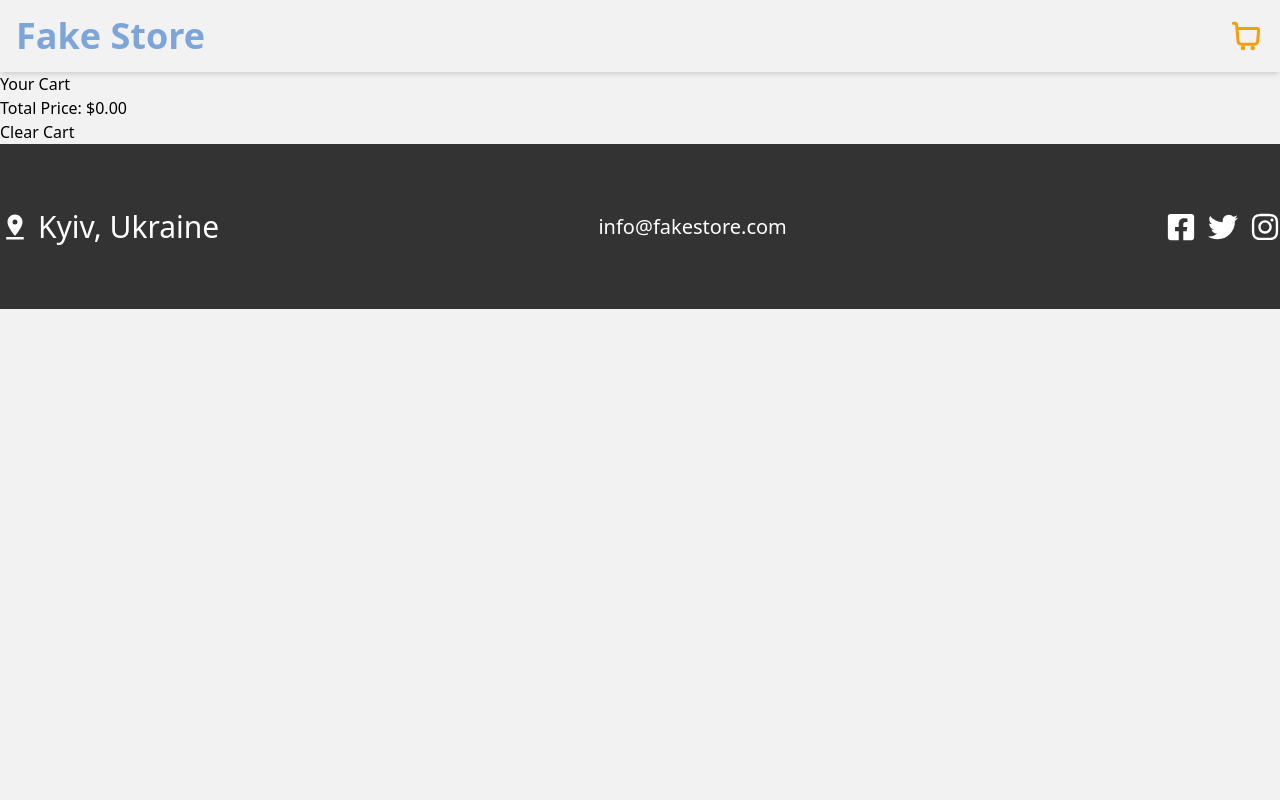
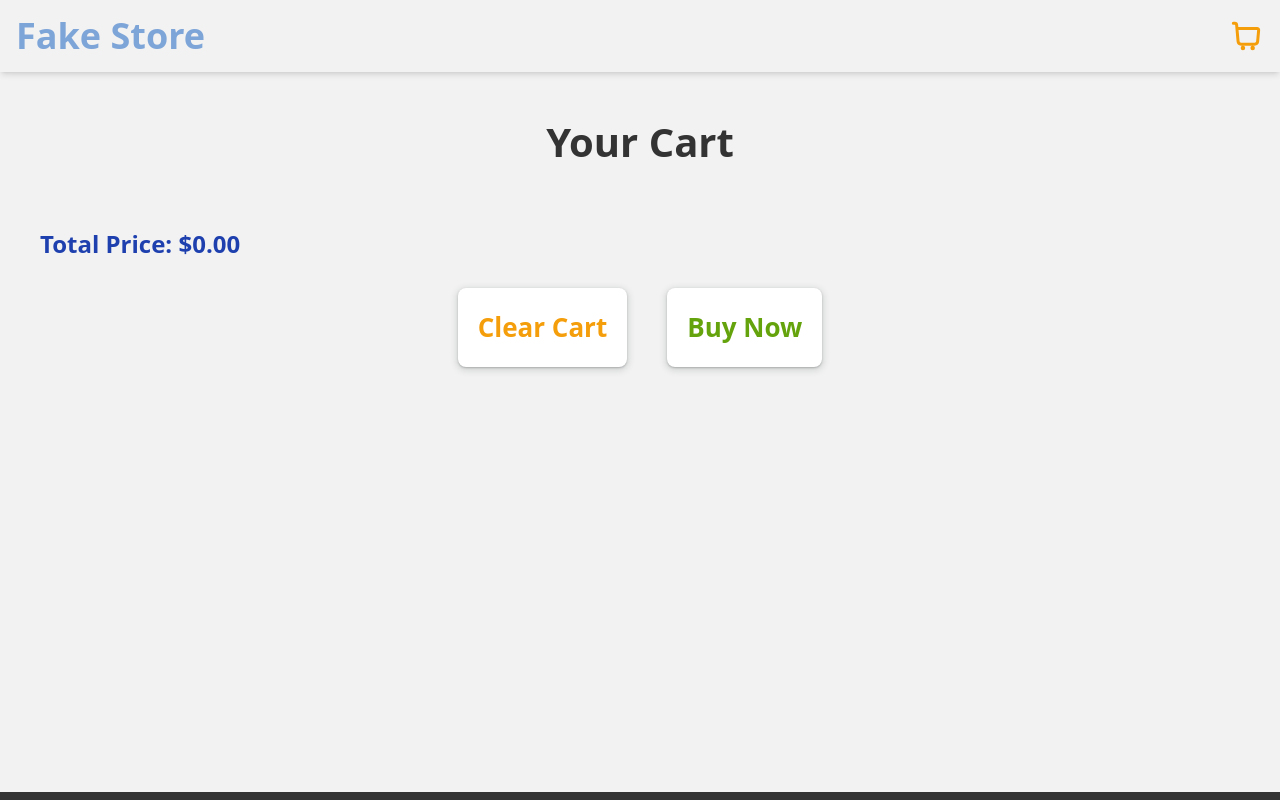
Before and after one commit to HiImMars/e-commerce-shop, a React (Create React App) app: page /cart in a window 1280 px wide. Shown: the top 800 px of the page. Built offline with nearby package versions, Linux system fonts and the light colour scheme.

Commit message:
cart css

```diff
--- a/package.json
+++ b/package.json
@@ -8,6 +8,7 @@
     "@testing-library/react": "^13.4.0",
     "@testing-library/user-event": "^13.5.0",
     "animate.css": "^4.1.1",
+    "notiflix": "^3.2.7",
     "react": "^18.2.0",
     "react-dom": "^18.2.0",
     "react-icons": "^5.0.1",
--- a/src/components/Cart/Cart.jsx
+++ b/src/components/Cart/Cart.jsx
@@ -6,6 +6,7 @@ import {
 } from "../../redux/slices/cartSlice";
 import { selectCartItems, selectTotalPrice } from "../../redux/selectors";
 import { Link } from "react-router-dom";
+import { Notify } from "notiflix/build/notiflix-notify-aio";
 
 const Cart = () => {
   const cartItems = useSelector(selectCartItems);
@@ -24,32 +25,76 @@ const Cart = () => {
     dispatch(addToCart(item));
   };
 
+  const handleBuy = () => {
+    return Notify.success("Congratulations! You order is coming to you!");
+  };
+
   return (
-    <>
-      <div>
-        <h2>Your Cart</h2>
-        <ul>
+    <section className="min-h-[90vh] py-[40px]">
+      <div className="container px-10 flex flex-col justify-center gap-7">
+        <h2 className="self-center text-[40px] font-bold text-grey">
+          Your Cart
+        </h2>
+        <ul className="flex flex-col justify-center items-center gap-10">
           {cartItems?.map((item) => (
-            <li key={item.id}>
-              <Link to={`/products/${item.id}`}>
-                <img src={item.image} alt="product" width="200" />
-              </Link>
-              <div>
-                <h3>{item.title}</h3>
+            <li
+              key={item.id}
+              className="bg-white rounded-md p-2 shadow-md flex flex-col justify-center items-center gap-2 w-[300px] h-[500px] sm:flex-row sm:justify-evenly sm:w-[600px] sm:h-[500px] sm:px-10 md:justify-between md:w-[700px] lg:w-[1000px] xl:w-[1200px] 2xl:w-[1500px]"
+            >
+              <div className="flex flex-col justify-center items-center gap-8">
+                <Link to={`/products/${item.id}`}>
+                  <img
+                    src={item.image}
+                    alt="product"
+                    className="h-[280px] w-[220px] hover:scale-[1.05] focus:scale-[1.05] duration-[300ms]"
+                  />
+                </Link>
+                <h3 className="text-lg font-bold text-grey">{item.title}</h3>
               </div>
-              <p>${item.totalPrice.toFixed(2)}</p>
-              <div>
-                <button onClick={() => handleRemoveFromCart(item)}>-</button>
-                <p>{item.amount}</p>
-                <button onClick={() => handleAddOneMore(item)}>+</button>
+              <div className="flex flex-col justify-center items-center gap-8">
+                <div className="flex justify-evenly items-center gap-2">
+                  <button
+                    onClick={() => handleRemoveFromCart(item)}
+                    className="text-[30px] font-semibold text-red w-10 h-10 rounded-full shadow-[0_1px_2px_0_rgb(60,64,67,0.3),0_2px_6px_2px_rgb(60,64,67,0.15)] flex items-center justify-center p-1 active:scale-[1.10] duration-100"
+                  >
+                    -
+                  </button>
+                  <p className="text-[30px] font-semibold text-grey">
+                    {item.amount}
+                  </p>
+                  <button
+                    onClick={() => handleAddOneMore(item)}
+                    className="text-[30px] font-semibold text-green w-10 h-10 rounded-full shadow-[0_1px_2px_0_rgb(60,64,67,0.3),0_2px_6px_2px_rgb(60,64,67,0.15)] flex items-center justify-center p-1 active:scale-[1.10] duration-100"
+                  >
+                    +
+                  </button>
+                </div>
+                <p className="text-xl text-darkBlue font-semibold">
+                  ${item.totalPrice.toFixed(2)}
+                </p>
               </div>
             </li>
           ))}
         </ul>
-        <p>Total Price: ${totalPrice.toFixed(2)}</p>
-        <button onClick={handleClearCart}>Clear Cart</button>
+        <p className="text-2xl font-semibold text-darkBlue">
+          Total Price: ${totalPrice.toFixed(2)}
+        </p>
+        <div className="flex justify-center items-center gap-10">
+          <button
+            onClick={handleClearCart}
+            className="p-5 shadow-[0_1px_2px_0_rgb(60,64,67,0.3),0_2px_6px_2px_rgb(60,64,67,0.15)] rounded-lg self-center text-orange bg-white font-bold text-[18px] md:text-[26px] hover:text-white hover:bg-lightGrey duration-200"
+          >
+            Clear Cart
+          </button>
+          <button
+            onClick={handleBuy}
+            className="p-5 shadow-[0_1px_2px_0_rgb(60,64,67,0.3),0_2px_6px_2px_rgb(60,64,67,0.15)] rounded-lg self-center text-green bg-white font-bold text-[18px] md:text-[26px] hover:text-white hover:bg-lightGrey duration-200"
+          >
+            Buy Now
+          </button>
+        </div>
       </div>
-    </>
+    </section>
   );
 };
 
--- a/src/components/Footer/Footer.jsx
+++ b/src/components/Footer/Footer.jsx
@@ -6,9 +6,10 @@ const Footer = () => {
   return (
     <footer className="py-[60px] bg-grey">
       <div className="container flex flex-col md:flex-row justify-between items-center gap-5">
-        <div className="flex justify-center items-center gap-2">
-          <MdPinDrop className="text-[30px] text-white" />
-          <p className="text-[30px] text-white">Kyiv, Ukraine</p>
+        <div className="flex flex-col justify-center gap-2">
+          <div className="flex items-center gap-2">
+            <MdPinDrop className="text-[20px] text-white" />
+            <p className="text-[20px] text-white">Kyiv, Ukraine</p>
           </div>
           <a
             href="mailto:info@fakestore.com"
@@ -18,6 +19,8 @@ const Footer = () => {
           >
             info@fakestore.com
           </a>
+        </div>
+
         <div className="flex justify-center items-center gap-3 text-white text-[30px]">
           <FaFacebookSquare className=" hover:text-orange focus:text-orange duration-300 cursor-pointer" />
           <FaTwitter className=" hover:text-orange focus:text-orange duration-300 cursor-pointer" />
--- a/src/components/ProductDetails/ProductDetails.jsx
+++ b/src/components/ProductDetails/ProductDetails.jsx
@@ -3,6 +3,7 @@ import { useGetProductDetailsQuery } from "../../redux/services/productsApi";
 import { useParams } from "react-router-dom";
 import { useDispatch } from "react-redux";
 import { addToCart } from "../../redux/slices/cartSlice";
+import { Notify } from "notiflix/build/notiflix-notify-aio";
 
 const ProductDetails = () => {
   const [addedToCart, setAddedToCart] = useState(false);
@@ -17,6 +18,7 @@ const ProductDetails = () => {
   const handleAddToCart = () => {
     dispatch(addToCart({ id: Number(id), title, price, image }));
     setAddedToCart(true);
+    Notify.success("Item successfully added to cart!");
 
     setTimeout(() => setAddedToCart(false), 1000);
   };
@@ -25,7 +27,7 @@ const ProductDetails = () => {
   if (isError) return <p>Error happened</p>;
 
   return (
-    <section className="min-h-[100vh] py-[40px] bg-white">
+    <section className="min-h-[90vh] py-[40px] bg-white">
       <div className="container px-3 md:px-8 flex flex-col md:flex-row justify-center items-center gap-8">
         <img
           src={data?.image}
@@ -37,7 +39,7 @@ const ProductDetails = () => {
             {data?.title}
           </h2>
           <p className="text-xl ">
-            Rate: {data?.rating.rate} ({data?.rating.count})
+            Rate: {data?.rating.rate} ({data?.rating.count} reviews)
           </p>
           <p className="text-lg">
             Category:{" "}
@@ -45,8 +47,8 @@ const ProductDetails = () => {
               {data?.category}
             </span>
           </p>
+          <p className="text-lg">{data?.description}</p>
           <p className="text-darkBlue text-2xl">${data?.price}</p>
-          <p className="text-lg">{data?.description}</p>
           <button
             onClick={handleAddToCart}
             className={`p-5 shadow-[0_1px_2px_0_rgb(60,64,67,0.3),0_2px_6px_2px_rgb(60,64,67,0.15)] rounded-lg self-center text-darkBlue font-bold text-[26px] hover:text-white hover:bg-lightGrey duration-200 animate__animated ${
--- a/src/components/ProductItem/ProductItem.jsx
+++ b/src/components/ProductItem/ProductItem.jsx
@@ -3,6 +3,7 @@ import { Link } from "react-router-dom";
 import { addToCart } from "../../redux/slices/cartSlice";
 import { useDispatch } from "react-redux";
 import { LuShoppingBag } from "react-icons/lu";
+import { Notify } from "notiflix/build/notiflix-notify-aio";
 import "animate.css/animate.css";
 
 const ProductItem = ({ id, title, price, category, image }) => {
@@ -12,6 +13,7 @@ const ProductItem = ({ id, title, price, category, image }) => {
   const handleAddToCart = () => {
     dispatch(addToCart({ id, title, price, image }));
     setAddedToCart(true);
+    Notify.success("Item successfully added to cart!");
 
     setTimeout(() => setAddedToCart(false), 1000);
   };
--- a/tailwind.config.js
+++ b/tailwind.config.js
@@ -12,6 +12,8 @@ module.exports = {
       white: "#ffffff",
       darkBlue: "#1e40af",
       lightBlue: "#7ea5d8",
+      red: "#dc2626",
+      green: "#65a30d",
     },
     container: {
       center: true,
```
Also changed, not shown: 1 other file (tests, documents, lock files or other folders). Lines whose indentation alone changed are shown as unchanged.
